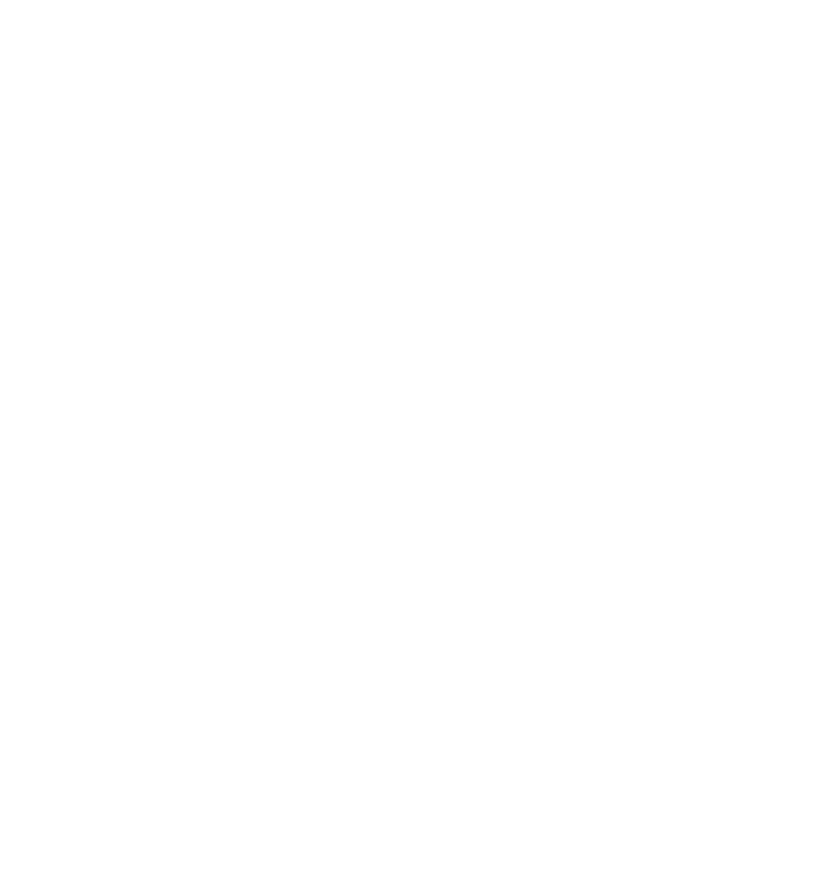
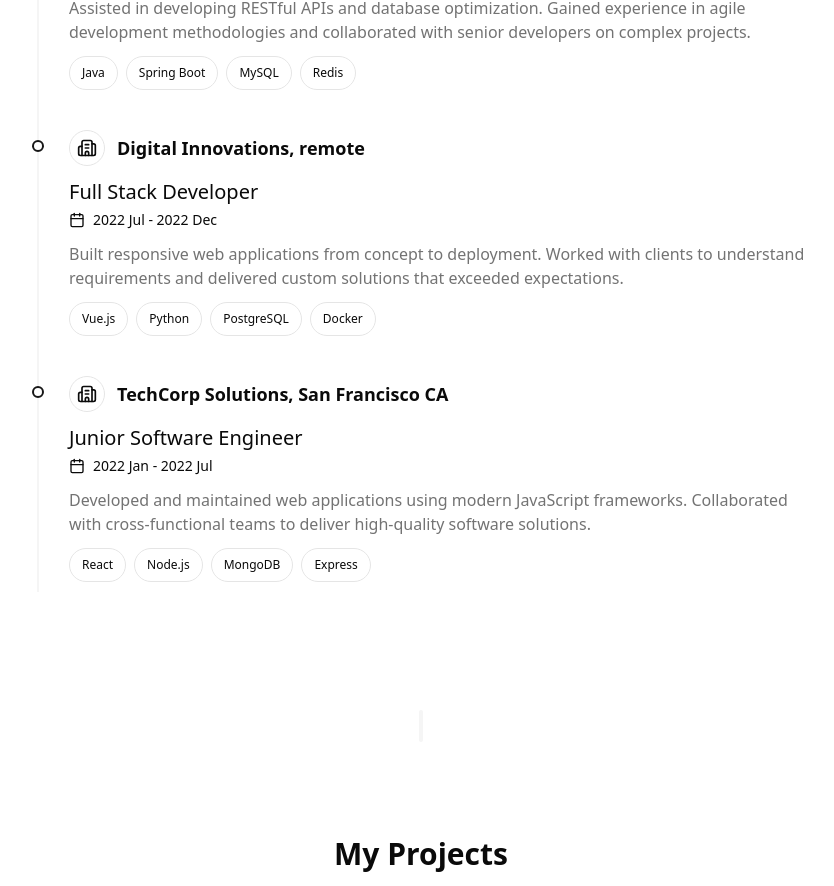
Before and after one commit to Kunal-Paste/My-Portfolio-Personal, a Next.js app: page / in a window 1280 px wide. Shown: the part 1910-2796 px from the top of the page, without its empty margins (219-1053 px from the left). Before the commit the page ends 1416 px from the top, so only its background shows below. Built offline with nearby package versions, Linux system fonts and the light colour scheme; a web font is replaced by a local one.

Commit message:
feat: implement Experience, Projects, and SectionDivider components; update HeroSection with name; add Badge component

```diff
--- a/src/components/experience-section.tsx
+++ b/src/components/experience-section.tsx
@@ -1,9 +1,70 @@
-import React from 'react'
+'use client'
 
-
+// import { useSectionInView } from '@/hooks/use-section-in-view'
+import { experiencesData } from '@/lib/data'
+import { cn } from '@/lib/utils'
+import { motion } from 'framer-motion'
+import { Icons } from './icons'
+import SectionHeading from './section-heading'
+import { Badge } from './ui/badge'
 
 export default function ExperienceSection() {
+  // const { ref } = useSectionInView('Experience')
+
   return (
-    <div>experience-section</div>
+    <section  id="experience" className="my-10 scroll-mt-28 md:mb-20">
+      <SectionHeading
+        heading="My Experience"
+        content="Professional experience that I have accumulated over several years."
+      />
+      <div className="relative max-w-screen-md">
+        {experiencesData.map((data) => (
+          <div
+            key={data.title}
+            className="not-last:pb-12 relative pl-8 [&:not(:last-child)]:pb-10"
+          >
+            <div className="bg-muted absolute left-0 top-2.5 h-full w-[2px] group-first:top-6 group-first:h-[calc(100%-24px)]">
+              <div className="border-primary bg-background absolute left-[-5px] top-0 size-3 rounded-full border-2" />
+            </div>
+            <motion.div
+              initial={{ opacity: 0, y: 100 }}
+              whileInView={{
+                opacity: 1,
+                y: 0,
+              }}
+              transition={{
+                delay: 0.175,
+              }}
+              viewport={{
+                once: true,
+              }}
+              className={cn('space-y-3 opacity-0')}
+            >
+              <div className="flex items-center gap-3">
+                <div className="flex size-9 shrink-0 items-center justify-center rounded-full border">
+                  <Icons.building className="size-5" />
+                </div>
+                <span className="text-lg font-semibold">{data.company}</span>
+              </div>
+              <div>
+                <h3 className="text-xl font-medium">{data.title}</h3>
+                <div className="mt-1 flex items-center gap-2 text-sm">
+                  <Icons.calendar className="size-4" />
+                  <span>{data.period}</span>
+                </div>
+              </div>
+              <p className="text-muted-foreground">{data.description}</p>
+              <div className="flex flex-wrap gap-2">
+                {data.technologies.map((tech) => (
+                  <Badge key={tech} variant={'outline'} size={'lg'}>
+                    {tech}
+                  </Badge>
+                ))}
+              </div>
+            </motion.div>
+          </div>
+        ))}
+      </div>
+    </section>
   )
 }
--- a/src/components/hero-section.tsx
+++ b/src/components/hero-section.tsx
@@ -63,7 +63,7 @@ export default function HeroSection() {
         animate={{ opacity: 1, y: 0 }}
         className="font-heading max-w-3xl text-4xl font-extrabold md:text-5xl"
       >
-        I'm a{" "}
+        I'm Kunal Paste a{" "}
         <span className="bg-gradient-to-r from-rose-700 to-pink-600 bg-clip-text text-transparent">
           Creative Frontend
         </span>{" "}
--- a/src/components/projects-section.tsx
+++ b/src/components/projects-section.tsx
@@ -1,9 +1,99 @@
-import React from 'react'
+"use client";
 
+// import { useSectionInView } from '@/hooks/use-section-in-view'
+import { projectsData } from "@/lib/data";
+import { motion } from "framer-motion";
+import Link from "next/link";
+import SectionHeading from "./section-heading";
+import { Badge } from "./ui/badge";
 
+const fadeInAnimationVariants = {
+  initial: {
+    opacity: 0,
+    y: 100,
+  },
+  animate: (index: number) => ({
+    opacity: 1,
+    y: 0,
+    transition: {
+      delay: 0.1 * index,
+    },
+  }),
+};
 
-export default function ProjectSection() {
+export default function ProjectsSection() {
+  // const { ref } = useSectionInView('Projects')
+
   return (
-    <div>project-section</div>
-  )
+    <section id="projects" className="my-10 scroll-mt-28 md:mb-20 p-1.5">
+      <motion.div
+        initial={{ opacity: 0, y: 100 }}
+        whileInView={{
+          opacity: 1,
+          y: 0,
+        }}
+        transition={{
+          delay: 0.175,
+        }}
+        viewport={{
+          once: true,
+        }}
+      >
+        <SectionHeading
+          heading="My Projects"
+          content="Projects I worked on. Each of them containing its own case study."
+        />
+      </motion.div>
+      <div className="grid grid-cols-1 gap-6 md:grid-cols-2">
+        {projectsData.map((data, index) => (
+          <motion.div
+            key={data.title}
+            variants={fadeInAnimationVariants}
+            initial="initial"
+            whileInView="animate"
+            viewport={{
+              once: true,
+            }}
+            custom={index}
+            className="flex flex-col rounded border p-4 cursor-pointer"
+          >
+            <Link
+              href={data.links.github}
+              aria-label={data.title}
+              target="_blank"
+              className="overflow-hidden rounded"
+            >
+              <video
+                src={data.video}
+                autoPlay
+                loop
+                muted
+                playsInline
+                className="pointer-events-none mx-auto h-48 w-full object-cover"
+              />
+            </Link>
+            <h3 className="mt-4 text-xl font-medium">{data.title}</h3>
+            <Link
+              href={data.links.github}
+              aria-label={data.title}
+              target="_blank"
+              className="overflow-hidden rounded flex gap-2"
+            >
+              <h4 className="hover:text-blue-300 underline underline-offset-2 mt-1">Github</h4>
+            </Link>
+            <p className="text-muted-foreground mb-4 mt-1">
+              {data.description}
+            </p>
+            <div className="flex flex-wrap gap-2">
+              {data.technologies.map((tech) => (
+                <Badge key={tech} variant={"outline"} size={"lg"}>
+                  {tech}
+                </Badge>
+              ))}
+            </div>
+          </motion.div>
+        ))}
+      </div>
+    </section>
+  );
 }
--- a/src/components/section-divider.tsx
+++ b/src/components/section-divider.tsx
@@ -1,9 +1,16 @@
-import React from 'react'
+'use client'
 
+import {motion} from 'framer-motion'
 
 
 export default function DividerSection() {
   return (
-    <div>divider-section</div>
+    <motion.div
+    initial={{opacity:0, y:100}}
+    animate={{opacity:1, y:0}}
+    transition={{delay:0.125}}
+    className='bg-muted my-6 h-8 w-1 rounded-full sm:my-12'
+    >
+    </motion.div>
   )
 }
--- /dev/null
+++ b/src/components/ui/badge.tsx
@@ -0,0 +1,56 @@
+import * as React from "react";
+import { Slot } from "@radix-ui/react-slot";
+import { cva, type VariantProps } from "class-variance-authority";
+
+import { cn } from "@/lib/utils";
+
+const badgeVariants = cva(
+  "inline-flex items-center justify-center rounded-full border px-2 py-0.5 text-xs font-medium w-fit whitespace-nowrap shrink-0 [&>svg]:size-3 gap-1 [&>svg]:pointer-events-none focus-visible:border-ring focus-visible:ring-ring/50 focus-visible:ring-[3px] aria-invalid:ring-destructive/20 dark:aria-invalid:ring-destructive/40 aria-invalid:border-destructive transition-[color,box-shadow] overflow-hidden",
+  {
+    variants: {
+      variant: {
+        default:
+          "border-transparent bg-primary text-primary-foreground [a&]:hover:bg-primary/90",
+        secondary:
+          "border-transparent bg-secondary text-secondary-foreground [a&]:hover:bg-secondary/90",
+        destructive:
+          "border-transparent bg-destructive text-white [a&]:hover:bg-destructive/90 focus-visible:ring-destructive/20 dark:focus-visible:ring-destructive/40 dark:bg-destructive/60",
+        outline:
+          "text-foreground [a&]:hover:bg-accent [a&]:hover:text-accent-foreground",
+      },
+      size: {
+        default: "px-2 py-0.5",
+        sm: "px-2 py-0.5",
+        lg: "px-3 py-2",
+      },
+    },
+    defaultVariants: {
+      variant: "default",
+      size: "default",
+    },
+  }
+);
+
+function Badge({
+  className,
+  variant,
+  size,
+  asChild = false,
+  ...props
+}: React.ComponentProps<"span"> &
+  VariantProps<typeof badgeVariants> & {
+    asChild?: boolean;
+    size?: "default" | "sm" | "lg";
+  }) {
+  const Comp = asChild ? Slot : "span";
+
+  return (
+    <Comp
+      data-slot="badge"
+      className={cn(badgeVariants({ variant, size }), className)}
+      {...props}
+    />
+  );
+}
+
+export { Badge, badgeVariants };
--- a/src/lib/data.tsx
+++ b/src/lib/data.tsx
@@ -39,7 +39,7 @@ export const projectsData: Project[] = [
     ],
     links: {
       preview: "#",
-      github: "#",
+      github: "https://github.com/Kunal-Paste/KEO-bot",
       githubApi: "#",
     },
   },
@@ -57,7 +57,7 @@ export const projectsData: Project[] = [
     ],
     links: {
       preview: "#",
-      github: "#",
+      github: "https://github.com/Kunal-Paste/BiteScroll",
       githubApi: "#",
     },
   },
```
